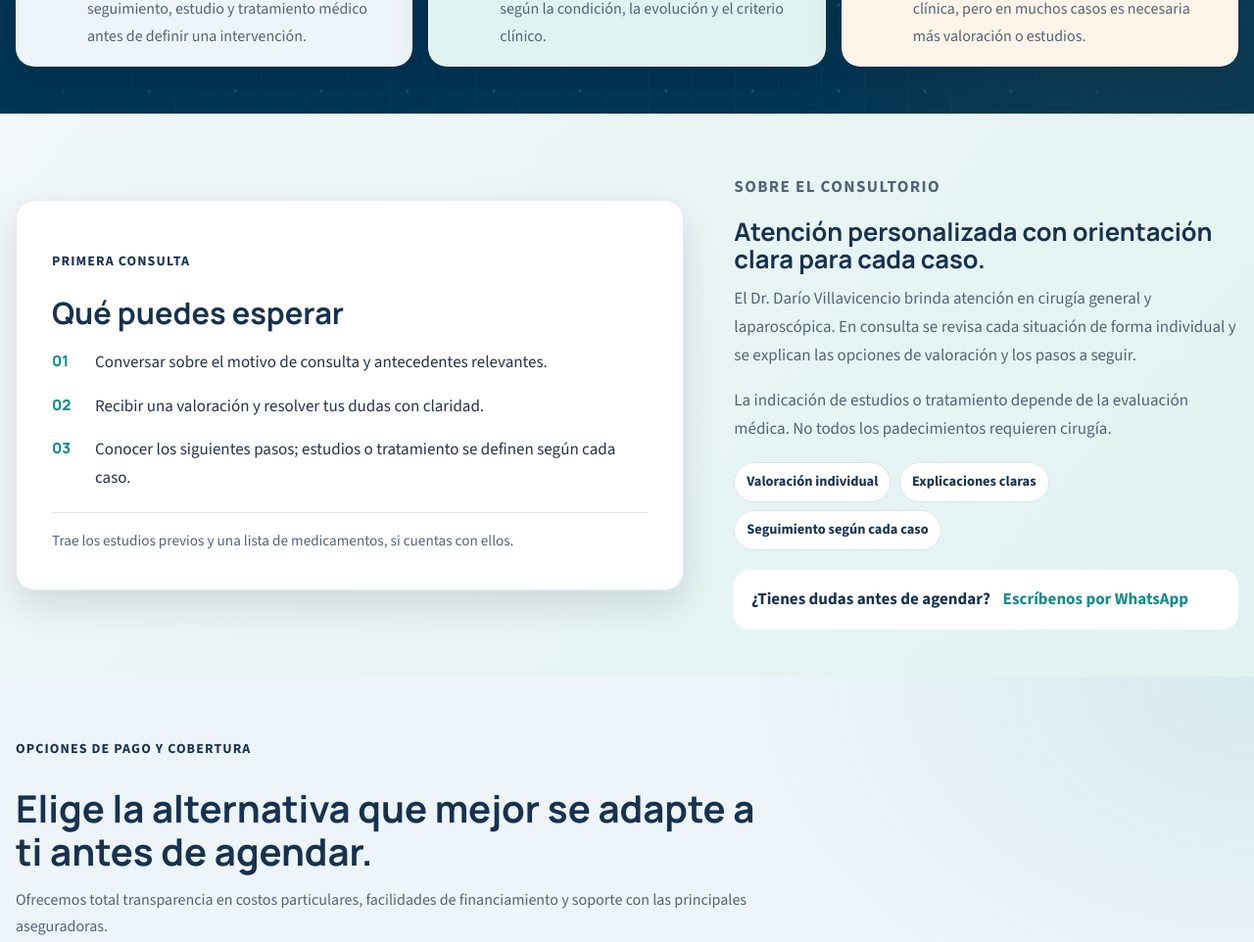
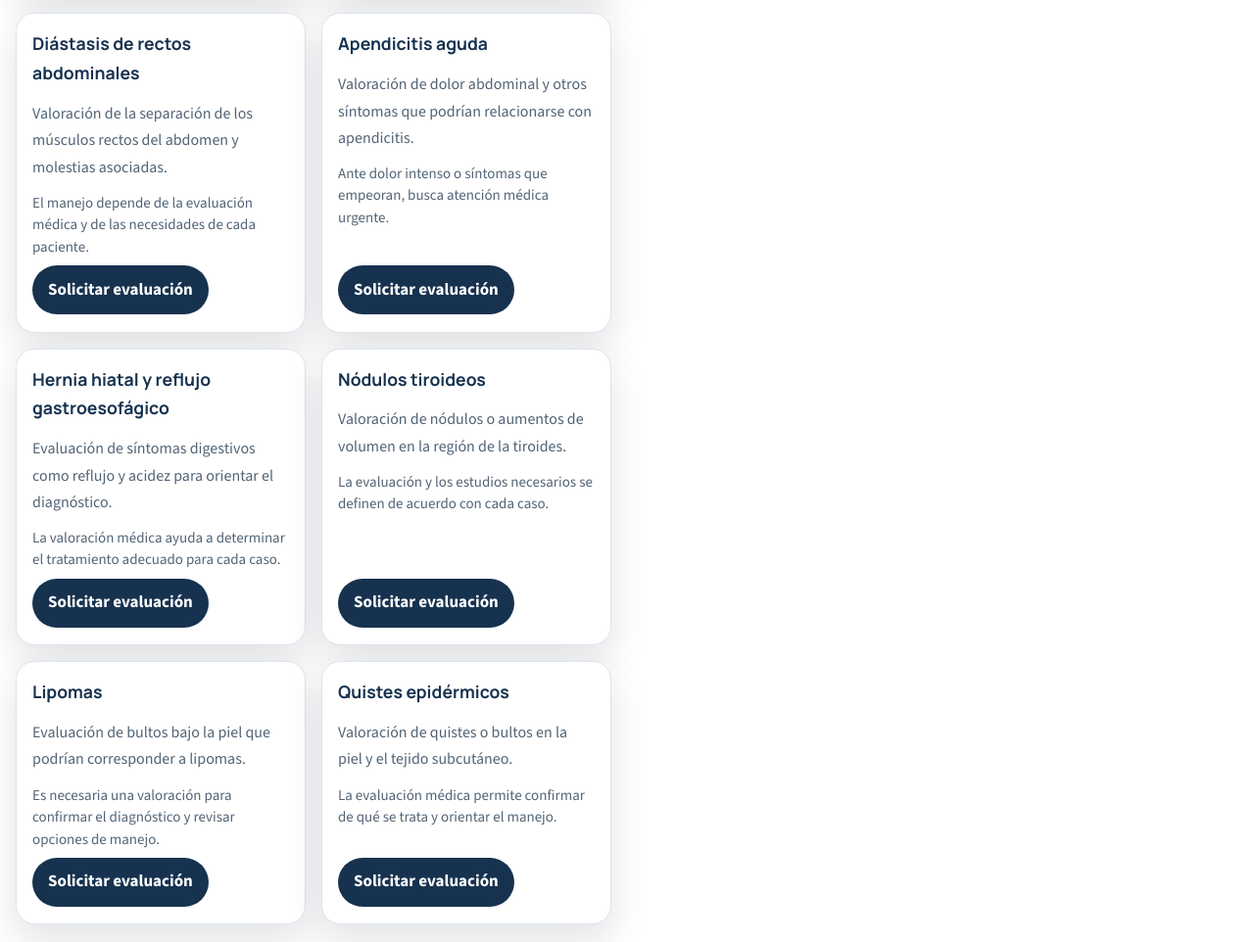
Before and after one commit to Jassiel-APS/drdar-o.github.io, a website with bundled scripts: page index.html in a window 1280 px wide. Shown: the part 3019-3981 px from the top of the page at 98% size. Built offline with nearby package versions, Linux system fonts and the light colour scheme.

Commit message:
[ADD] Version Preliminar

```diff
--- a/index.html
+++ b/index.html
@@ -190,15 +190,15 @@
           <article>
             <span class="coverage-icon" aria-hidden="true">💳</span>
             <h3>Financiamiento MEND</h3>
-            <p>Divide el costo de tu atención en cómodas mensualidades. Las condiciones dependen de la aprobación del proveedor.</p>
+            <p>Consulta si puedes dividir el costo de tu procedimiento en mensualidades. Las condiciones dependen de la aprobación del proveedor.</p>
             <a class="text-link" href="#" target="_blank" rel="noopener" data-contact="financing">Conocer opciones de MEND</a>
           </article>
 
           <!-- 3. SEGURO DE GASTOS MÉDICOS (Movido a tercera opción) -->
           <article>
             <span class="coverage-icon" aria-hidden="true">✓</span>
-            <h3>Si tienes seguro</h3>
-            <p>Revisa si tu póliza cubre la atención. Los requisitos de reembolso o pago directo dependen de tu plan y deducible.</p>
+            <h3>Si tienes seguro de gastos médicos mayores</h3>
+            <p>Revisa si tu póliza privada cubre la atención. La cobertura, el reembolso o el pago directo dependen de tu plan y deducible; esta opción no se refiere a cobertura del IMSS.</p>
           </article>
         </div>
 
--- a/src/config/services.js
+++ b/src/config/services.js
@@ -27,8 +27,8 @@ export const medicalServices = [
 
 export const diseaseFocus = [
   {
-    title: 'Hernias abdominales',
-    summary: 'Evaluación para dolor, protrusión o abultamientos en la pared abdominal.',
+    title: 'Hernia inguinal',
+    summary: 'Valoración de molestias o abultamientos en la región de la ingle.',
     note: 'Se requiere valoración médica para definir si la conducta es observación, tratamiento conservador o intervención.',
     confirmed: true,
     image: 'https://images.unsplash.com/photo-1576091160399-112ba8d25d1d?auto=format&fit=crop&w=900&q=80',
@@ -36,11 +36,18 @@ export const diseaseFocus = [
     cta: 'Solicitar evaluación'
   },
   {
-    title: 'Colelitiasis',
-    summary: 'Consulta para síntomas relacionados con cálculos biliares y dolor abdominal.',
-    note: 'La conducta depende de la sintomatología, la evolución y la evaluación clínica.',
-    confirmed: false,
-    cta: 'Confirmar atención'
+    title: 'Hernia ventral e incisional',
+    summary: 'Evaluación de abultamientos en la pared abdominal, incluso en zonas de cicatrices quirúrgicas.',
+    note: 'La valoración médica permite revisar los síntomas y las opciones de manejo para cada caso.',
+    confirmed: true,
+    cta: 'Solicitar evaluación'
+  },
+  {
+    title: 'Colecistitis (piedras en la vesícula)',
+    summary: 'Valoración de síntomas relacionados con cálculos o inflamación de la vesícula biliar.',
+    note: 'La evaluación clínica determina los siguientes pasos y las opciones de tratamiento.',
+    confirmed: true,
+    cta: 'Solicitar evaluación'
   },
   {
     title: 'Dolor abdominal recurrente',
@@ -52,11 +59,46 @@ export const diseaseFocus = [
     cta: 'Verificar caso'
   },
   {
-    title: 'Patología de la pared abdominal',
-    summary: 'Atención para condiciones que afectan la pared o la zona abdominal.',
-    note: 'La necesidad de intervención debe confirmarse con la historia clínica y la exploración.',
-    confirmed: false,
-    cta: 'Solicitar información'
+    title: 'Diástasis de rectos abdominales',
+    summary: 'Valoración de la separación de los músculos rectos del abdomen y molestias asociadas.',
+    note: 'El manejo depende de la evaluación médica y de las necesidades de cada paciente.',
+    confirmed: true,
+    cta: 'Solicitar evaluación'
+  },
+  {
+    title: 'Apendicitis aguda',
+    summary: 'Valoración de dolor abdominal y otros síntomas que podrían relacionarse con apendicitis.',
+    note: 'Ante dolor intenso o síntomas que empeoran, busca atención médica urgente.',
+    confirmed: true,
+    cta: 'Solicitar evaluación'
+  },
+  {
+    title: 'Hernia hiatal y reflujo gastroesofágico',
+    summary: 'Evaluación de síntomas digestivos como reflujo y acidez para orientar el diagnóstico.',
+    note: 'La valoración médica ayuda a determinar el tratamiento adecuado para cada caso.',
+    confirmed: true,
+    cta: 'Solicitar evaluación'
+  },
+  {
+    title: 'Nódulos tiroideos',
+    summary: 'Valoración de nódulos o aumentos de volumen en la región de la tiroides.',
+    note: 'La evaluación y los estudios necesarios se definen de acuerdo con cada caso.',
+    confirmed: true,
+    cta: 'Solicitar evaluación'
+  },
+  {
+    title: 'Lipomas',
+    summary: 'Evaluación de bultos bajo la piel que podrían corresponder a lipomas.',
+    note: 'Es necesaria una valoración para confirmar el diagnóstico y revisar opciones de manejo.',
+    confirmed: true,
+    cta: 'Solicitar evaluación'
+  },
+  {
+    title: 'Quistes epidérmicos',
+    summary: 'Valoración de quistes o bultos en la piel y el tejido subcutáneo.',
+    note: 'La evaluación médica permite confirmar de qué se trata y orientar el manejo.',
+    confirmed: true,
+    cta: 'Solicitar evaluación'
   }
 ];
 
@@ -138,6 +180,6 @@ export const faqItems = [
   },
   {
     question: '¿El consultorio acepta seguros o financiamiento?',
-    answer: 'La cobertura depende de las condiciones de cada póliza y de la autorización correspondiente. Puedes consultar opciones de financiamiento en el perfil de MEND.'
+    answer: 'Puedes consultar si tu póliza privada de gastos médicos mayores aplica; la cobertura depende de sus condiciones y autorizaciones. También puedes revisar las opciones de financiamiento en el perfil de MEND.'
   }
 ];
--- a/src/scripts/main.js
+++ b/src/scripts/main.js
@@ -63,13 +63,13 @@ const renderDiseaseFocus = () => {
     .map(
       (item) => `
         <article class="mini-card">
-          <img class="disease-image" src="${item.image}" alt="${item.imageAlt}" loading="lazy">
+          ${item.image ? `<img class="disease-image" src="${item.image}" alt="${item.imageAlt}" loading="lazy">` : ''}
           <div class="mini-card-head">
             <h3>${item.title}</h3>
           </div>
           <p>${item.summary}</p>
           <small>${item.note}</small>
-          <a class="text-link" href="${whatsappUrl(`Hola Dr. Darío, quisiera información sobre ${item.title}.`)}" target="_blank" rel="noopener">${item.cta}</a>
+          <a class="disease-cta" href="${whatsappUrl(`Hola Dr. Darío, quiero más información sobre ${item.title} y su tratamiento.`)}" target="_blank" rel="noopener">${item.cta}</a>
         </article>
       `
     )
--- a/src/styles/styles.css
+++ b/src/styles/styles.css
@@ -37,6 +37,23 @@
   border: 0;
   border-radius: 0;
   color: var(--color-accent);
+}
+
+.mini-card .disease-cta {
+  justify-content: center;
+  width: fit-content;
+  margin-top: auto;
+  padding: 0.65rem 1rem;
+  border: 0;
+  border-radius: 999px;
+  background: var(--color-primary);
+  color: var(--color-surface);
+  text-align: center;
+}
+
+.mini-card .disease-cta:hover,
+.mini-card .disease-cta:focus-visible {
+  background: var(--color-primary-deep);
 }
 
 .about-values {
```
